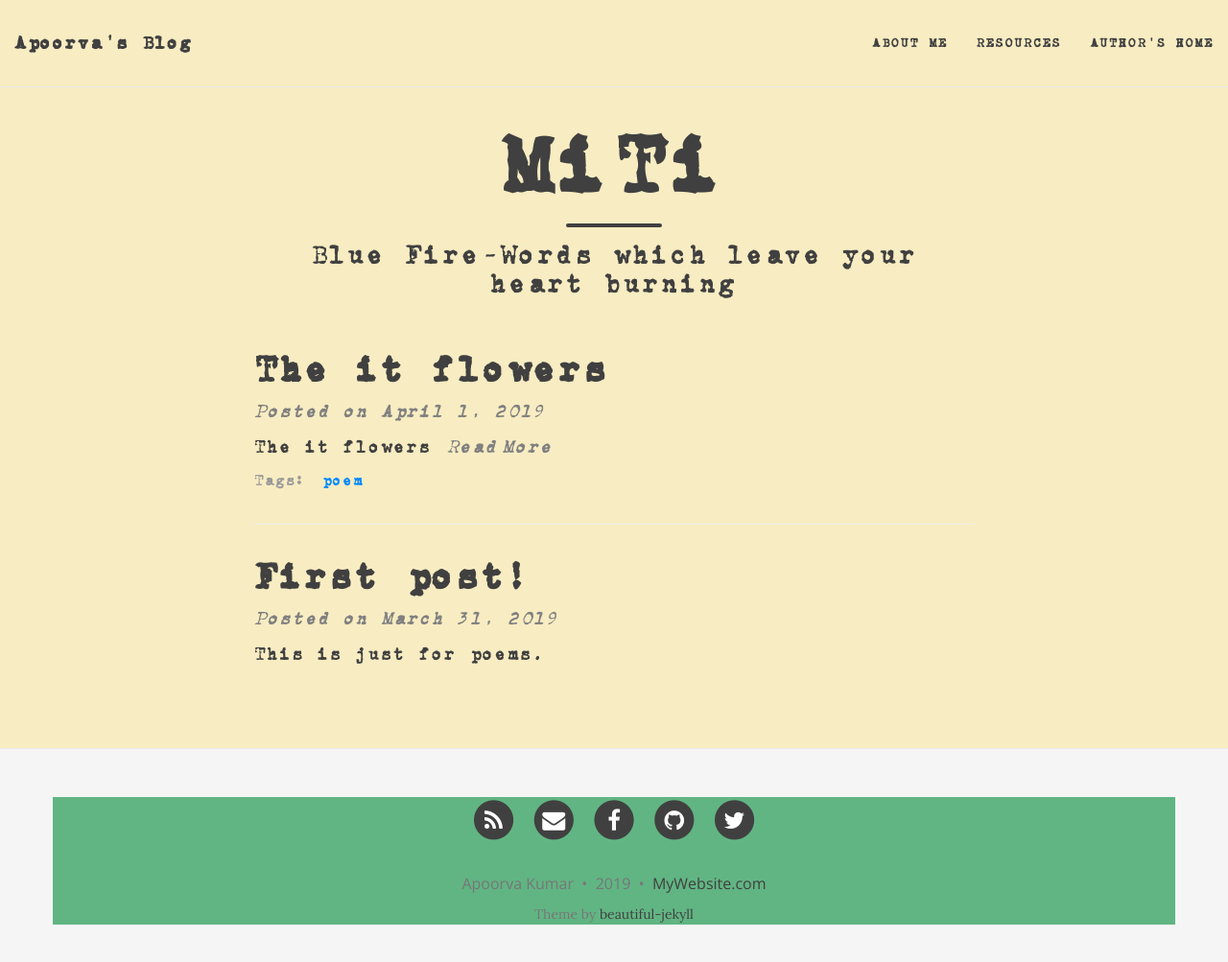
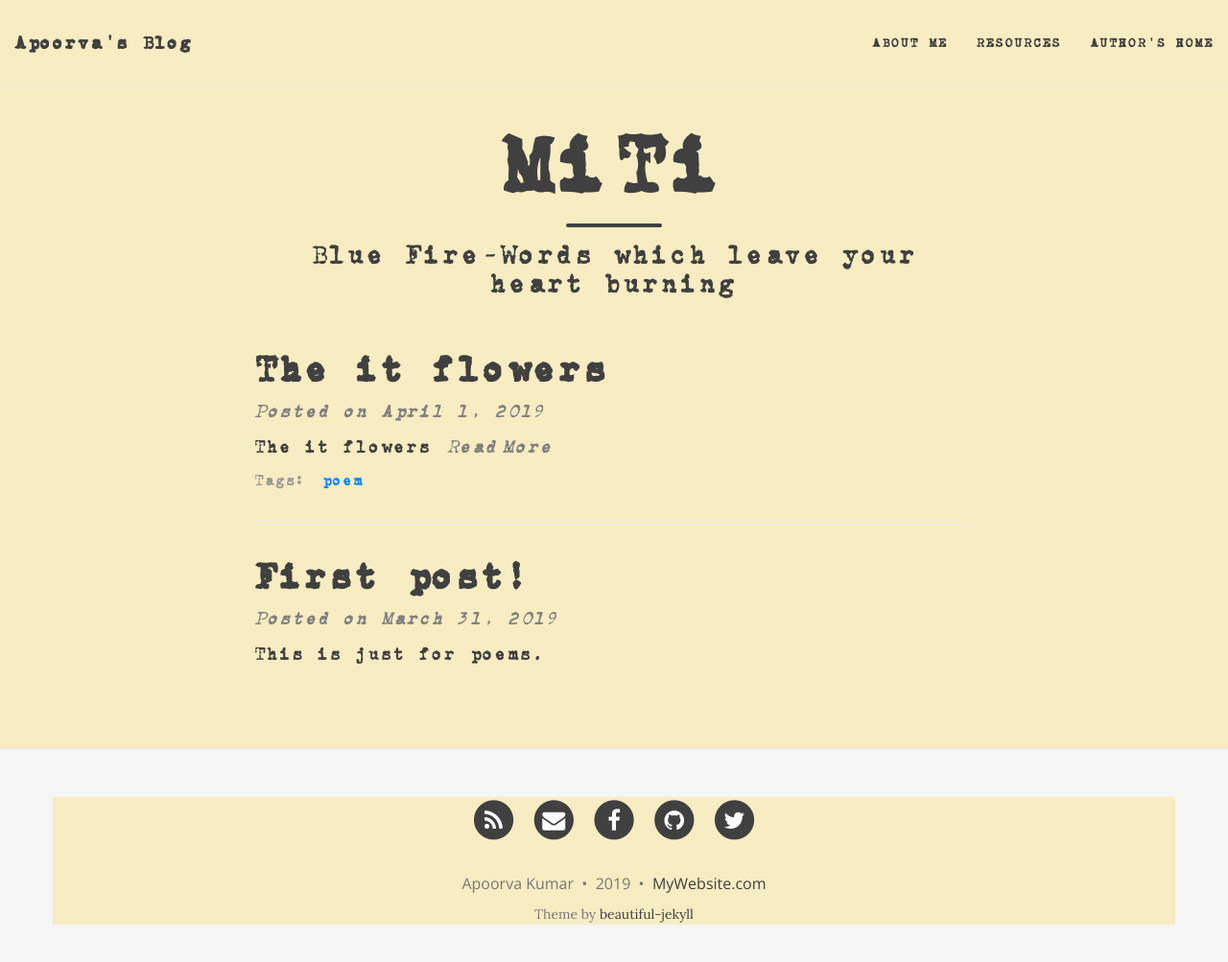
Before and after one commit to rava-dosa/poem, a Jekyll site: the page built from index.html, in a window 1280 px wide and 1014 px high. Shown: the top 1003 px of the window at 96% size. Built offline with Jekyll 4.4.1, drawn with Linux system fonts in a browser that asks for light colours; nearby versions of some CDN libraries; the list of posts is cut into pages by our own code.

Commit message:
added more change

```diff
--- a/css/main.css
+++ b/css/main.css
@@ -798,6 +798,6 @@ td.gutter {
   }
 }
 
-.beautiful-jekyll-footer{
-  background: #61b583;
+.container{
+  background: #F8ECC2;;
 }
```
